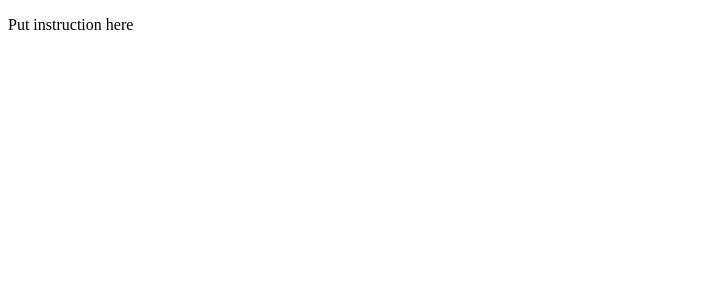
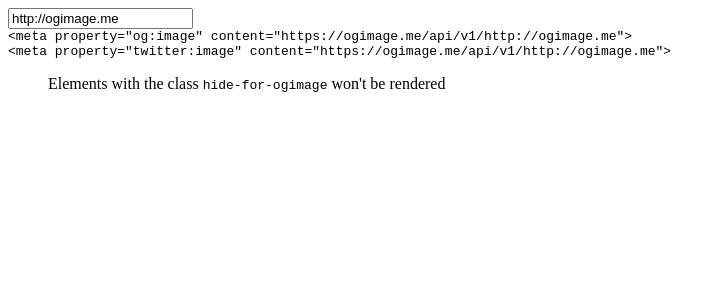
Before and after one commit to benjick/ogimage.me, a Next.js app: page / in a window 1280 px wide. Shown: the top 300 px of the page, without its empty margins (0-726 px from the left). Built offline with nearby package versions, Linux system fonts and the light colour scheme.

Commit message:
Add stuff

```diff
--- a/pages/index.js
+++ b/pages/index.js
@@ -1,8 +1,14 @@
 import React from 'react'
 import Link from 'next/link'
 
-export default () => (
-  <p>
-    Put instruction here
-  </p>
-)
+export default () => {
+  const [link, setLink] = React.useState('http://ogimage.me')
+  return (
+    <div>
+      <input value={link} onChange={e => setLink(e.target.value)} />
+      <code style={{ display: 'block' }}>&lt;meta property="og:image" content="https://ogimage.me/api/v1/{ link }"&gt;</code>
+      <code style={{ display: 'block' }}>&lt;meta property="twitter:image" content="https://ogimage.me/api/v1/{ link }"&gt;</code>
+      <blockquote>Elements with the class <code>hide-for-ogimage</code> won't be rendered</blockquote>
+    </div>
+  )
+}
--- a/server.js
+++ b/server.js
@@ -24,6 +24,9 @@ app.prepare().then(() => {
       width: 1200,
       height: 628,
       scaleFactor: 1,
+      hideElements: [
+        '.hide-for-ogimage'
+      ],
       launchOptions: {
         args: ['--no-sandbox', '--disable-setuid-sandbox']
       }
```
